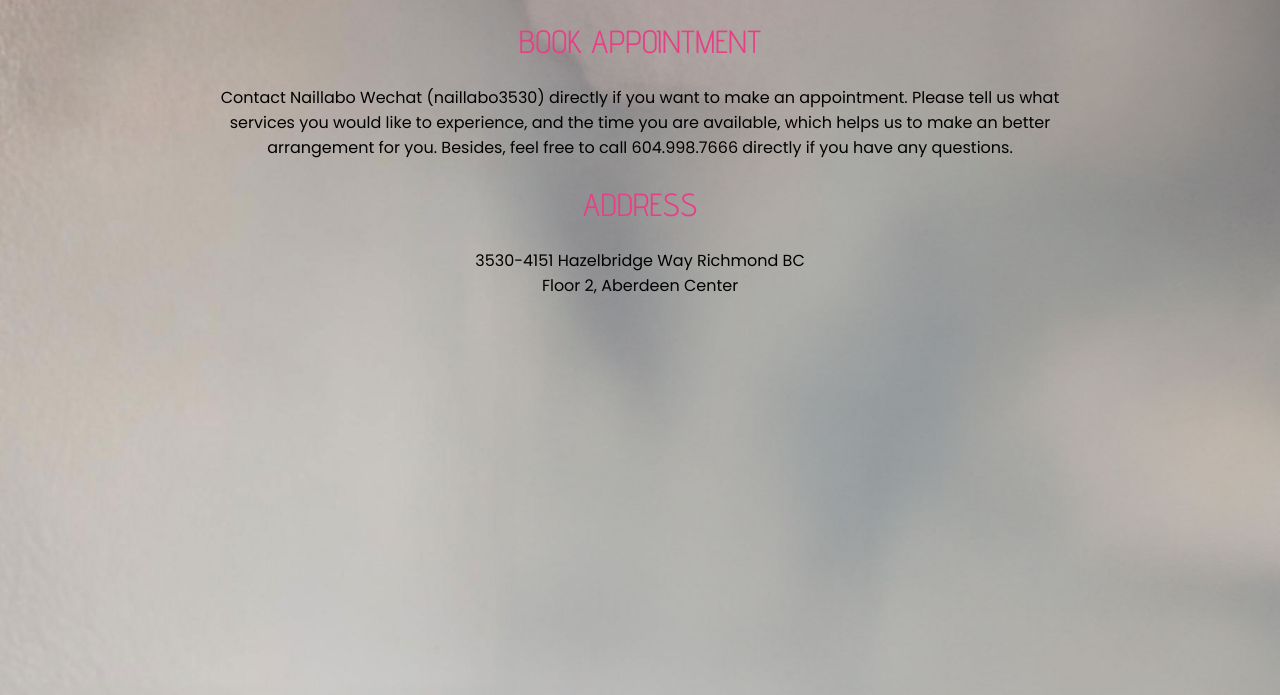
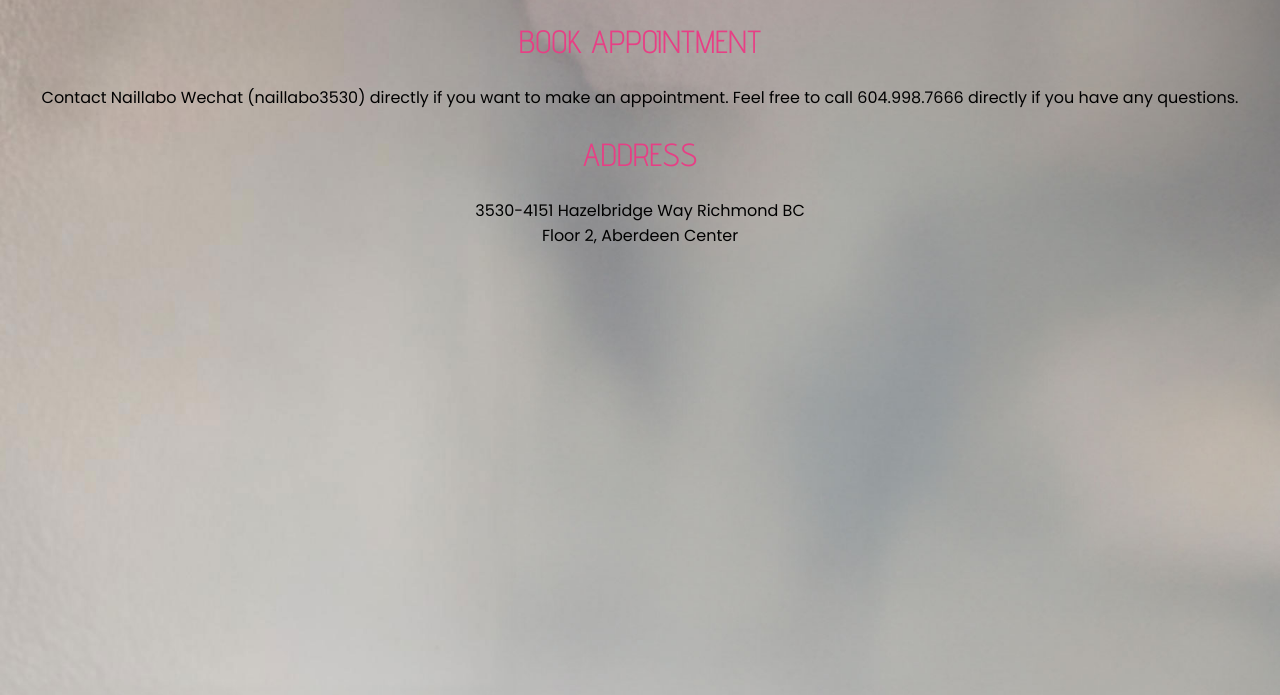
Before and after one commit to jankarong/naillaboTermProject, a plain HTML site: page contact.html in a window 1280 px wide. Shown: the part 82-777 px from the top of the page. Drawn offline with nearby package versions, Linux system fonts and the light colour scheme; some packages are replaced by stand-ins of ours.

Commit message:
update contact message

```diff
--- a/contact.html
+++ b/contact.html
@@ -67,11 +67,8 @@
 
     <h1>BOOK APPOINTMENT</h1>
     <br>
-    <p>Contact Naillabo Wechat (naillabo3530) directly if you want to make an appointment. Please tell us what
-        <br>
-        services you would like to experience, and the time you are available, which helps us to make an better
-        <br>
-        arrangement for you. Besides, feel free to call 604.998.7666 directly if you have any questions.
+    <p>Contact Naillabo Wechat (naillabo3530) directly if you want to make an appointment. Feel free to call
+        604.998.7666 directly if you have any questions.
     </p>
     <br>
     <h1>ADDRESS</h1>
```
